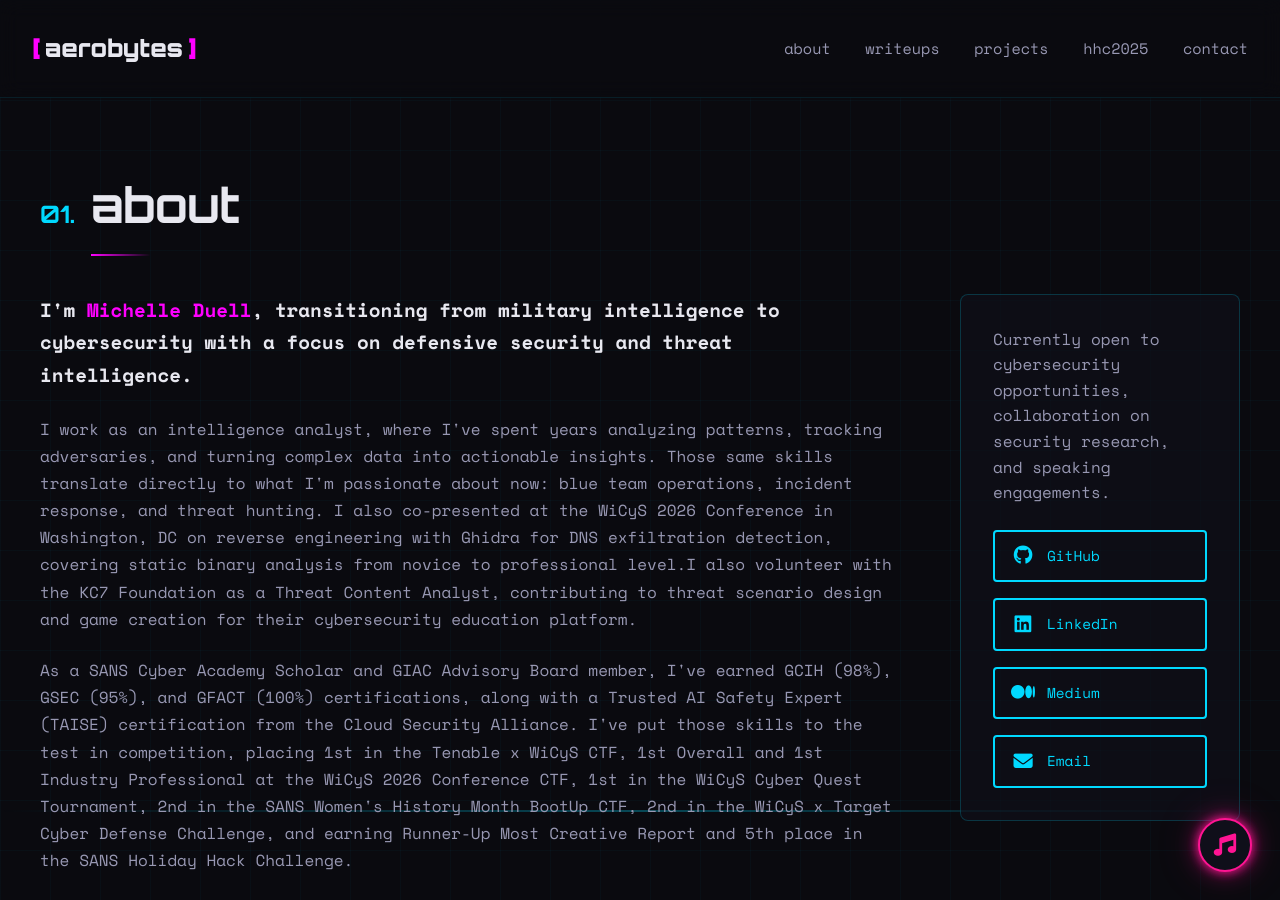
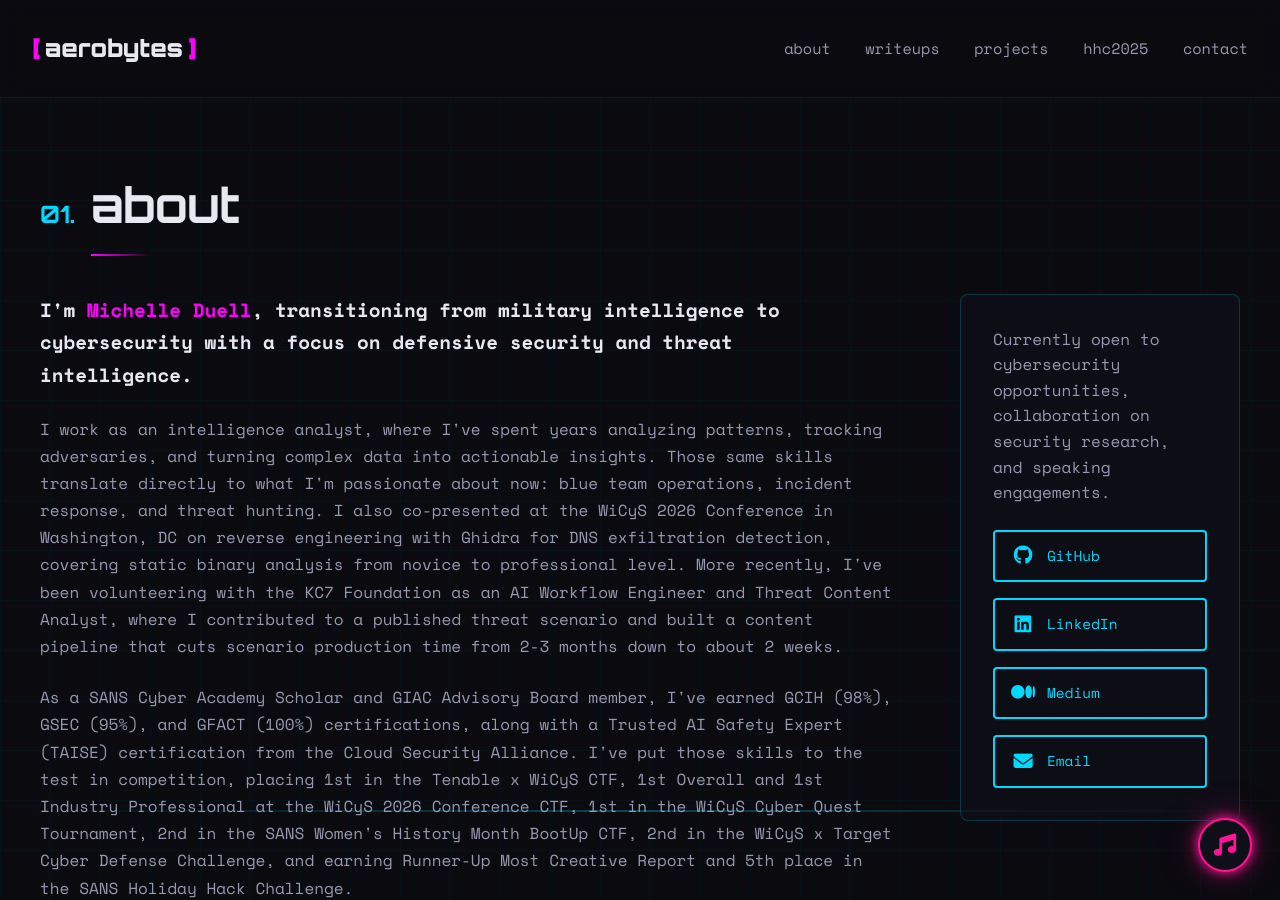
Before and after one commit to Aeronique/aerobytes-site, a Jekyll site: the page built from about.html, in a window 1280 px wide and 900 px high. Built offline with Jekyll 4.4.1, drawn with Linux system fonts in a browser that asks for light colours; some of the changed text lies outside the part shown.

Commit message:
Update about.html

```diff
--- a/about.html
+++ b/about.html
@@ -14,7 +14,7 @@
             <div class="about-text">
                 <p class="lead">I'm <span class="name-highlight">Michelle Duell</span>, transitioning from military intelligence to cybersecurity with a focus on defensive security and threat intelligence.</p>
 
-                <p>I work as an intelligence analyst, where I've spent years analyzing patterns, tracking adversaries, and turning complex data into actionable insights. Those same skills translate directly to what I'm passionate about now: blue team operations, incident response, and threat hunting. I also co-presented at the WiCyS 2026 Conference in Washington, DC on reverse engineering with Ghidra for DNS exfiltration detection, covering static binary analysis from novice to professional level.I also volunteer with the KC7 Foundation as a Threat Content Analyst, contributing to threat scenario design and game creation for their cybersecurity education platform.</p>
+                <p>I work as an intelligence analyst, where I've spent years analyzing patterns, tracking adversaries, and turning complex data into actionable insights. Those same skills translate directly to what I'm passionate about now: blue team operations, incident response, and threat hunting. I also co-presented at the WiCyS 2026 Conference in Washington, DC on reverse engineering with Ghidra for DNS exfiltration detection, covering static binary analysis from novice to professional level. More recently, I've been volunteering with the KC7 Foundation as an AI Workflow Engineer and Threat Content Analyst, where I contributed to a published threat scenario and built a content pipeline that cuts scenario production time from 2-3 months down to about 2 weeks.</p>
 
                 <p>As a SANS Cyber Academy Scholar and GIAC Advisory Board member, I've earned GCIH (98%), GSEC (95%), and GFACT (100%) certifications, along with a Trusted AI Safety Expert (TAISE) certification from the Cloud Security Alliance. I've put those skills to the test in competition, placing 1st in the Tenable x WiCyS CTF, 1st Overall and 1st Industry Professional at the WiCyS 2026 Conference CTF, 1st in the WiCyS Cyber Quest Tournament, 2nd in the SANS Women's History Month BootUp CTF, 2nd in the WiCyS x Target Cyber Defense Challenge, and earning Runner-Up Most Creative Report and 5th place in the SANS Holiday Hack Challenge.</p>
 
@@ -273,6 +273,21 @@
             <div class="experience-item">
                 <div class="experience-header">
                     <div>
+                        <h3 class="experience-title">AI Workflow Engineer & Threat Content Analyst (Volunteer)</h3>
+                        <p class="experience-company">KC7 Foundation | Remote</p>
+                    </div>
+                    <span class="experience-date">2026 - Present</span>
+                </div>
+                <ul class="experience-responsibilities">
+                    <li>Contributed to a published investigation, authoring a threat scenario and investigative workflow released on KC7's free cybersecurity education platform</li>
+                    <li>Designed an agentic content pipeline using LLM-powered agents that takes a human-authored scenario concept and generates the full game, including threat narrative, datasets, and KQL queries, with projected production time dropping from 2-3 months to approximately 2 weeks</li>
+                    <li>Review threat scenarios, datasets, and investigative workflows for technical accuracy, validating TTP realism, identifying gaps before scenarios reach learners, and providing structured feedback to the KC7 team to maintain consistent quality standards</li>
+                </ul>
+            </div>
+
+            <div class="experience-item">
+                <div class="experience-header">
+                    <div>
                         <h3 class="experience-title">[REDACTED] Intelligence Analyst</h3>
                         <p class="experience-company">U.S. Army Reserve | [REDACTED] Clearance</p>
                     </div>
@@ -287,22 +302,6 @@
                     <li>Identify adversary tactics, techniques, and procedures (TTPs) and correlate indicators across multiple data sources</li>
                 </ul>
             </div>
-
-			<div class="experience-item">
-				<div class="experience-header">
-					<div>
-						<h3 class="experience-title">Threat Content Analyst (Volunteer)</h3>
-						<p class="experience-company">KC7 Foundation</p>
-					</div>
-					<span class="experience-date">April 2026 - Present</span>
-				</div>
-				<ul class="experience-responsibilities">
-					<li>Build attack narratives grounded in real-world threat actors and events, translating adversary behavior into structured learning scenarios for analysts at all skill levels</li>
-					<li>Review and validate threat content for accuracy, consistency, and alignment with current attacker techniques and procedures</li>
-					<li>Identify and resolve bugs in game content to maintain a smooth and accurate learning experience for players</li>
-					<li>Contribute to game creation for KC7's cybersecurity education platform, bridging threat intelligence concepts with hands-on interactive training</li>
-				</ul>
-			</div>
 
             <div class="experience-item">
                 <div class="experience-header">
```
